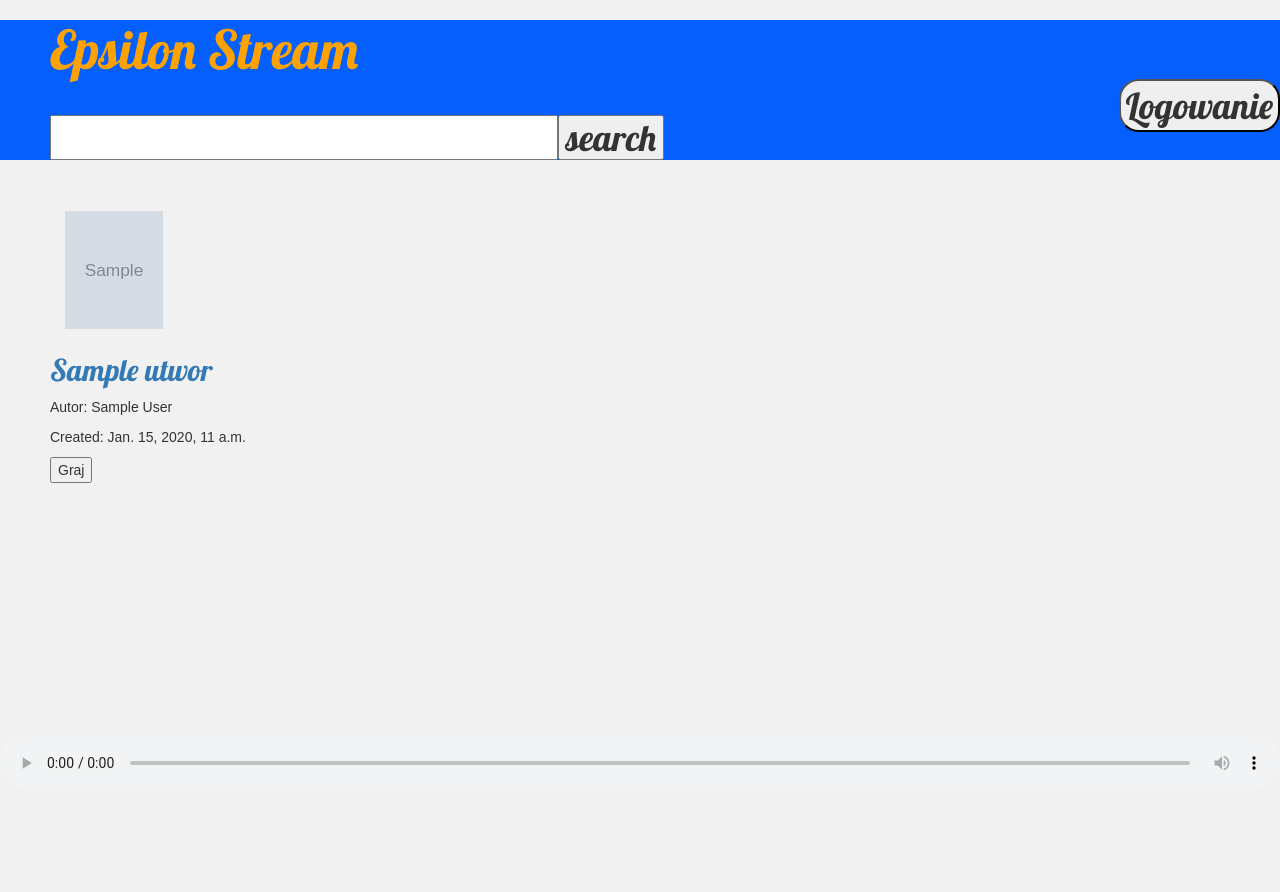
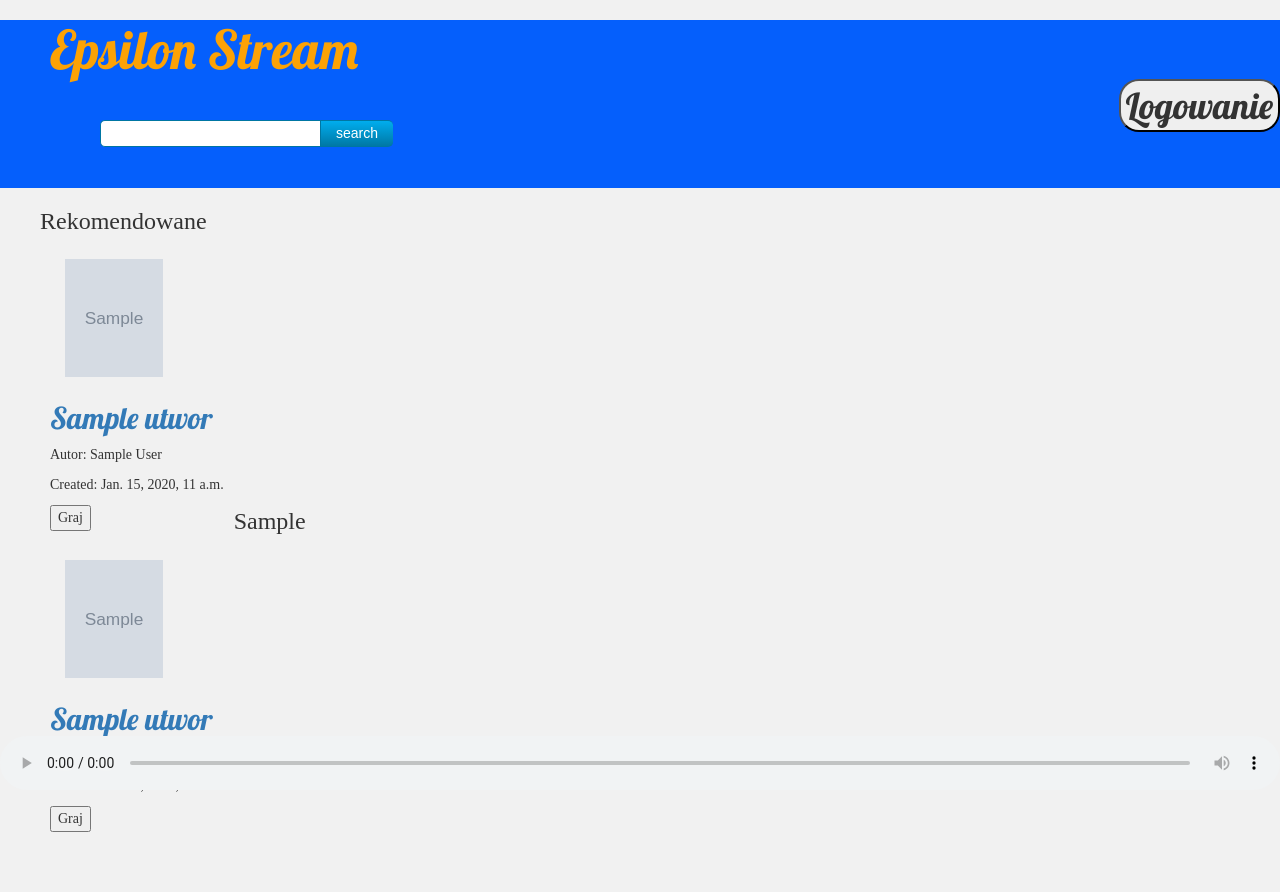
Before and after one commit to Jarema27/EpsilonStream, a Django app: page / in a window 1280 px wide. Before the commit the page ends 770 px from the top, so only its background shows below. Run offline with Django 3.2, Linux system fonts and the light colour scheme; tables that the repository leaves empty hold one stand-in row (values such as "Sample post"); grey boxes marked "Sample" are stand-in pictures; some libraries are stand-ins or nearby versions.

Commit message:
Dorobiono gatunki i powiązano je z utowrami

```diff
--- a/Comment/models.py
+++ b/Comment/models.py
@@ -5,13 +5,23 @@ from django.db import models
 from django.contrib.auth.models import AbstractBaseUser, PermissionsMixin
 from django.contrib.auth.models import User
 
+
+class Gatunek(models.Model):
+    id_G = models.AutoField(primary_key=True)
+    NazwaG = models.CharField(max_length=30)
+    def publish(self):
+        self.published_date = timezone.now()
+        self.save()
+
+    def __str__(self):
+        return self.NazwaG
+
 class Comment(models.Model):
     author = models.ForeignKey('auth.User')
     title = models.CharField(max_length=200)
     text = models.TextField()
     created_date = models.DateTimeField(
             default=timezone.now)
-
     def publish(self):
         self.published_date = timezone.now()
         self.save()
@@ -23,8 +33,11 @@ class Utwor(models.Model):
     author = models.CharField(max_length=200)
     title = models.CharField(max_length=200)
     song = models.FileField()
+
     IloscWyswietlen = models.DecimalField(max_digits=20,decimal_places=0,default=Decimal('0'))
     imgurl = models.CharField(max_length = 200)
+    gatunek = models.ForeignKey(Gatunek,verbose_name='Wybierz gatunek',on_delete=models.CASCADE)
+
     created_date = models.DateTimeField(
             default=timezone.now)
 
@@ -47,26 +60,18 @@ class UserProfile(models.Model):
     def __unicode__(self):
         return self.user.username
 class Album(models.Model):
-    id_Alb = models.CharField(max_length=30)
+    id_G = models.AutoField(primary_key=True)
     NazwaAlb = models.CharField(max_length=50)
     def publish(self):
         self.published_date = timezone.now()
         self.save()
 
     def __str__(self):
-        return self.title
+        return self.NazwaAlb
 
-class Gatunek(models.Model):
-    id_G = models.CharField(max_length=30)
-    NazwaG = models.CharField(max_length=30)
-    def publish(self):
-        self.published_date = timezone.now()
-        self.save()
 
-    def __str__(self):
-        return self.title
 class Lista(models.Model):
-    id_L = models.CharField(max_length=30)
+    id_G = models.AutoField(primary_key=True)
     NazwaL = models.CharField(max_length=20)
     created_date = models.DateTimeField(
             default=timezone.now)
@@ -76,4 +81,4 @@ class Lista(models.Model):
         self.save()
 
     def __str__(self):
-        return self.title
+        return self.NazwaL
--- a/Comment/templates/Comment/post_list.html
+++ b/Comment/templates/Comment/post_list.html
@@ -10,10 +10,13 @@
 
 {% endif %}
 
+<div>
+    <ul>
 
-    <ul>
-    <div id="lista">
+    <h3 id = "fortitle">Rekomendowane</h3>
+
       {% for utwor in utwors %}
+        {% if forloop.counter < 6 %}
       	<div id = "diss">
           <img src = {{utwor.imgurl}}  style="width:128px;height:128px";></img>
           <h2><a href="">{{ utwor.title }}</a></h2>
@@ -22,9 +25,46 @@
           {% if utwor.song %}
           <button href "a" type="button" class="playSong" onclick="playSong('{{ utwor.song.url }}')">Graj</button>
           </div>
+
           {% endif %}
+          {% endif %}
+
       {% endfor %}
-      </div>
+
+
+      <br></br>
+      <br></br>
+      <br></br>
+      {% for gatunek in gatuneks %}
+      <div id="gatun">
+      <h3 id = "fortitle">{{gatunek.NazwaG}}</h3>
+
+
+          <div id = gatundiss>
+          {% for utwor in utwors %}
+
+          {% if gatunek == utwor.gatunek %}
+
+
+
+          <img src = {{utwor.imgurl}}  style="width:128px;height:128px";></img>
+          <h2><a href="">{{ utwor.title }}</a></h2>
+          <p>Autor: {{ utwor.author }}</p>
+          <p>Created: {{ utwor.created_date }}</p>
+          {% if utwor.song %}
+          <button href "a" type="button" class="playSong" onclick="playSong('{{ utwor.song.url }}')">Graj</button>
+
+          {% endif %}
+          <div></div>
+          {% endif %}
+
+          {% endfor %}
+          </div>
+
+      </div><br></br>
+      {% endfor %}
+
+
       <div id="audioContainer">
         <p><audio src="" id="audioPlayer" controls="controls">Can't play</audio>
         </p>
--- a/Comment/views.py
+++ b/Comment/views.py
@@ -3,6 +3,7 @@ from django.utils import timezone
 from django.db.models import Q
 from .models import Comment
 from .models import Utwor
+from .models import Gatunek
 from django.shortcuts import render_to_response
 from django.http import HttpResponseRedirect
 from django.contrib.auth.forms import UserCreationForm
@@ -11,8 +12,9 @@ from django.contrib.auth import authenticate, login, logout
 from django.http import HttpResponseRedirect, HttpResponse
 
 def post_list(request):
-	utwors = Utwor.objects.all()
-	return render(request, 'Comment/post_list.html', {'utwors':utwors})
+   utwors = Utwor.objects.all()
+   gatuneks=Gatunek.objects.all()
+   return render(request, 'Comment/post_list.html', {'utwors':utwors,'gatuneks':gatuneks})
 
 def logowanie(request):
 	return render(request, 'Comment/logowanie.html', {})
--- a/static/css/epsilon.css
+++ b/static/css/epsilon.css
@@ -54,8 +54,7 @@ h2 {
 
 ul{
 	font-family: 'PT Sans';
-	display:block;
-	float:left;
+
 }
 ul a:hover {
     background-color: #111;
@@ -72,10 +71,20 @@ img{
     width: 40%;
 }
 
-#lista{
-	 font-family: Arial, Helvetica, sans-serif;
+#fortitle{
+	font-family: 'PT Sans';
+	size:20;
+}
+
+#gatun{
+	padding-top:10%;
 
 
+}
+div #gatundiss{
+
+	padding:10px;
+}
 #tfheader{
 		background-color:#c3dfef;
 	}
```
Also changed, not shown: Comment/migrations/0001_initial.py, Comment/migrations/0002_auto_20161110_1336.py (deleted), Comment/migrations/0002_comment_gatunek.py (added), Comment/migrations/0003_auto_20170104_2142.py (added), Comment/migrations/0003_utwor.py (deleted), Comment/migrations/0004_auto_20161112_1446.py (deleted), Comment/migrations/0004_auto_20170104_2143.py (added), Comment/migrations/0005_auto_20161121_1101.py (deleted), Comment/migrations/0005_auto_20170104_2144.py (added), Comment/migrations/0006_auto_20161128_1541.py (deleted), Comment/migrations/0006_auto_20161209_1915.py (deleted), Comment/migrations/0007_auto_20161209_2057.py (deleted), Comment/migrations/0008_merge_20161209_2149.py (deleted), Comment/migrations/0009_auto_20161215_2031.py (deleted).
